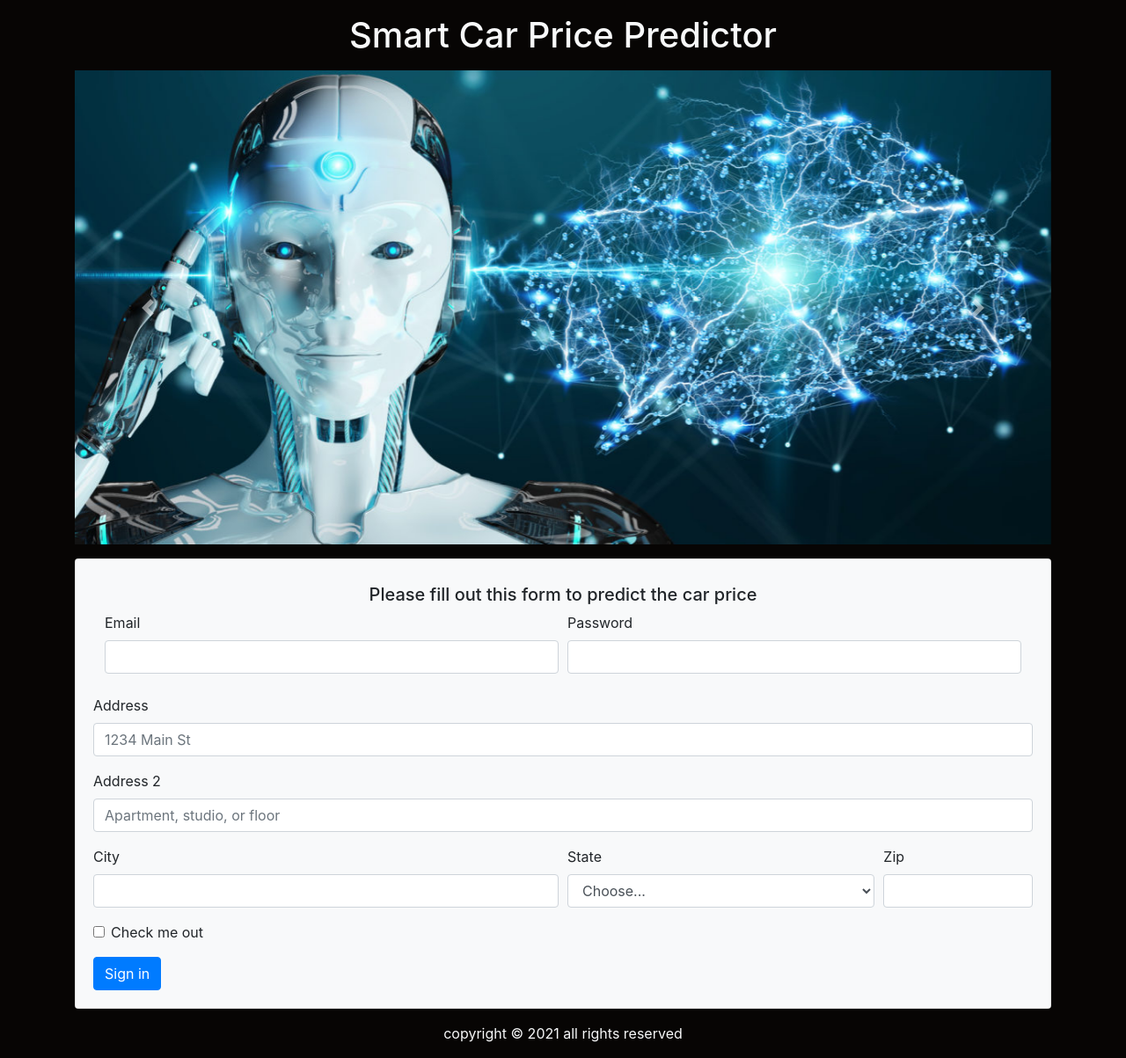
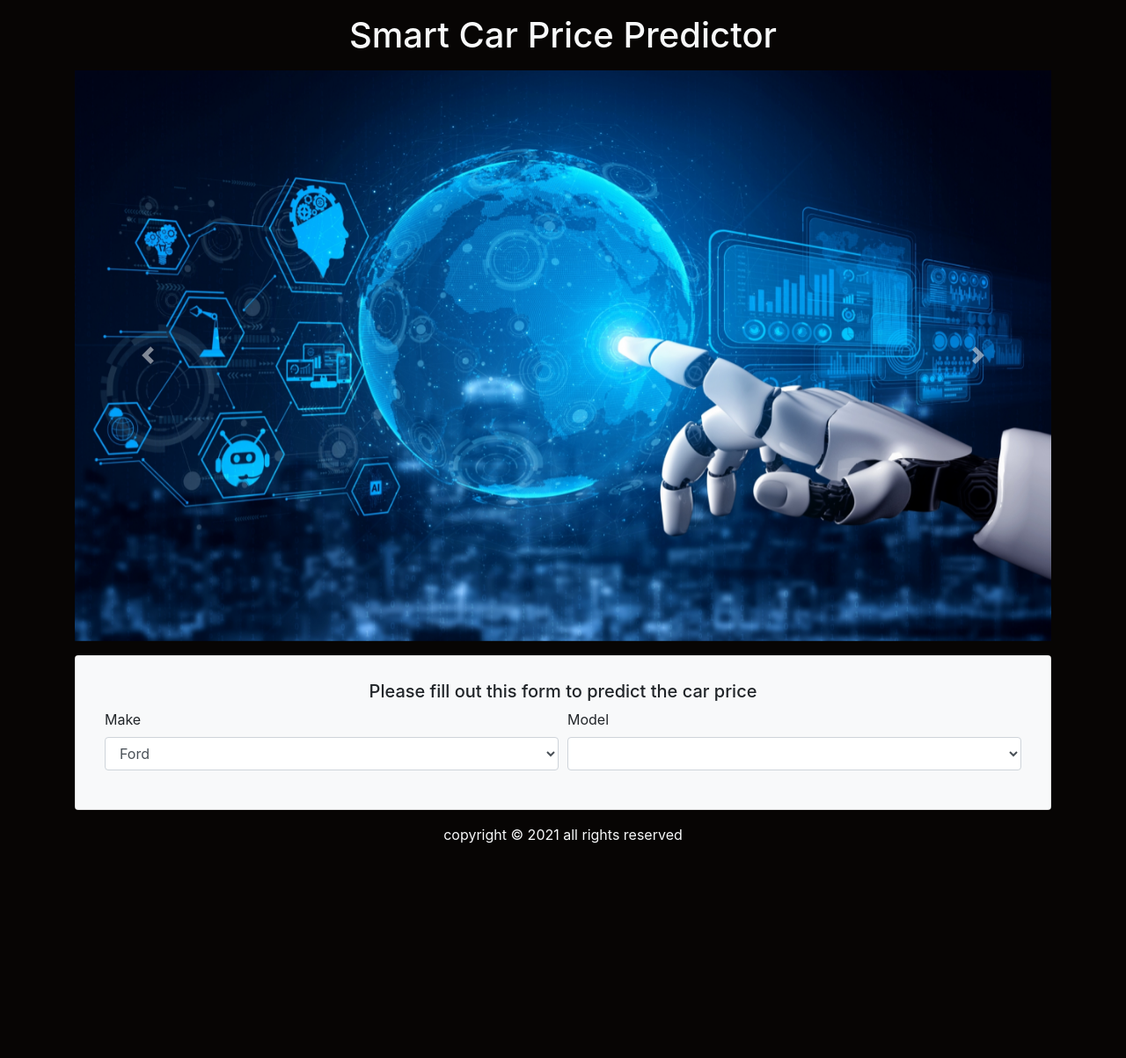
Before and after one commit to viprabhu9401/Uk-car-prediction, a Flask app: page /index in a window 1280 px wide. Shown: the whole page at 88% size. After the commit the page ends 959 px from the top, so only its background shows below. Run offline with Flask 2, Linux system fonts and the light colour scheme; lists and menus that the app fills with data are empty; parts of the project's set-up code (start-up, migrations or seed data) failed here and were passed over.

Commit message:
initial form input selection dynamically based on model

```diff
--- /dev/null
+++ b/static/index.js
@@ -0,0 +1,30 @@
+$(document).ready(function () {
+  const arr = [
+    {
+      make: "ford",
+      model: ["focus", "fiesta"],
+    },
+    {
+      make: "toyota",
+      model: ["corolla", "camry"],
+    },
+  ];
+
+  toggleOptions();
+
+  function toggleOptions() {
+    $("#make").on("change", () => {
+      $('#model').empty();
+      arr.forEach((a) => {
+        if ($("#make").val().toLowerCase() === a.make) {
+          a.model.forEach((i) => {
+            console.log(i);
+            $("#model").append(`<option value ="${i}">${i}</option>`);
+          });
+        }
+      });
+    });
+
+    $("#model").empty();
+  }
+});
--- a/templates/index.html
+++ b/templates/index.html
@@ -18,7 +18,7 @@
     <div id="carouselExampleControls" class="carousel slide carousel-fade mt-3" data-ride="carousel">
       <div class="carousel-inner">
         <div class="carousel-item active ">
-                    <img src="/static/images/ai.jpg" class="d-block w-100" alt="AI">
+          <img src="/static/images/newai.jpeg" class="d-block w-100" alt="AI">
         </div>
         <div class="carousel-item">
           <img src="/static/images/bmw.jpg" class="d-block w-100" alt="bmw">
@@ -36,54 +36,28 @@
         <span class="sr-only">Next</span>
       </a>
     </div>
-        <div class= "card mt-3">
+    <div class="card mt-3">
       <div class="card-body bg-light">
         <h5 class="text-center m-2">Please fill out this form to predict the car price</h5>
         <form>
           <div class="form-row m-2">
             <div class="form-group col-md-6">
-                    <label for="inputEmail4">Email</label>
-                    <input type="email" class="form-control" id="inputEmail4">
+              <label for="make">Make</label>
+              <select id="make" class="form-control">
+                <option selected>Ford</option>
+                <option>Toyota</option>
+              </select>
             </div>
             <div class="form-group col-md-6">
-                    <label for="inputPassword4">Password</label>
-                    <input type="password" class="form-control" id="inputPassword4">
+              <label for="model">Model</label>
+              <select id="model" class="form-control">
+                <!-- <option>Focus</option>
+                <option>Fiesta</option>
+                <option>Corolla</option>
+                <option>Camry</option> -->
+              </select>
             </div>
           </div>
-                <div class="form-group">
-                  <label for="inputAddress">Address</label>
-                  <input type="text" class="form-control" id="inputAddress" placeholder="1234 Main St">
-                </div>
-                <div class="form-group">
-                  <label for="inputAddress2">Address 2</label>
-                  <input type="text" class="form-control" id="inputAddress2" placeholder="Apartment, studio, or floor">
-                </div>
-                <div class="form-row">
-                  <div class="form-group col-md-6">
-                    <label for="inputCity">City</label>
-                    <input type="text" class="form-control" id="inputCity">
-                  </div>
-                  <div class="form-group col-md-4">
-                    <label for="inputState">State</label>
-                    <select id="inputState" class="form-control">
-                      <option selected>Choose...</option>
-                      <option>...</option>
-                    </select>
-                  </div>
-                  <div class="form-group col-md-2">
-                    <label for="inputZip">Zip</label>
-                    <input type="text" class="form-control" id="inputZip">
-                  </div>
-                </div>
-                <div class="form-group">
-                  <div class="form-check">
-                    <input class="form-check-input" type="checkbox" id="gridCheck">
-                    <label class="form-check-label" for="gridCheck">
-                      Check me out
-                    </label>
-                  </div>
-                </div>
-                <button type="submit" class="btn btn-primary">Sign in</button>
         </form>
       </div>
     </div>
@@ -101,7 +75,7 @@
 
 
 
-  <footer class= "footer">
+  <footer class="footer">
     <p class="text-light text-center mt-3 ">copyright © 2021 all rights reserved</p>
   </footer>
 
@@ -111,6 +85,7 @@
   <script src="https://cdn.jsdelivr.net/npm/bootstrap@4.6.0/dist/js/bootstrap.bundle.min.js"
     integrity="sha384-Piv4xVNRyMGpqkS2by6br4gNJ7DXjqk09RmUpJ8jgGtD7zP9yug3goQfGII0yAns" crossorigin="anonymous">
   </script>
+  <script src= "/static/index.js"></script>
 </body>
 
 </html>
```
Also changed, not shown: static/images/newai.jpeg. Lines whose indentation alone changed are shown as unchanged.
